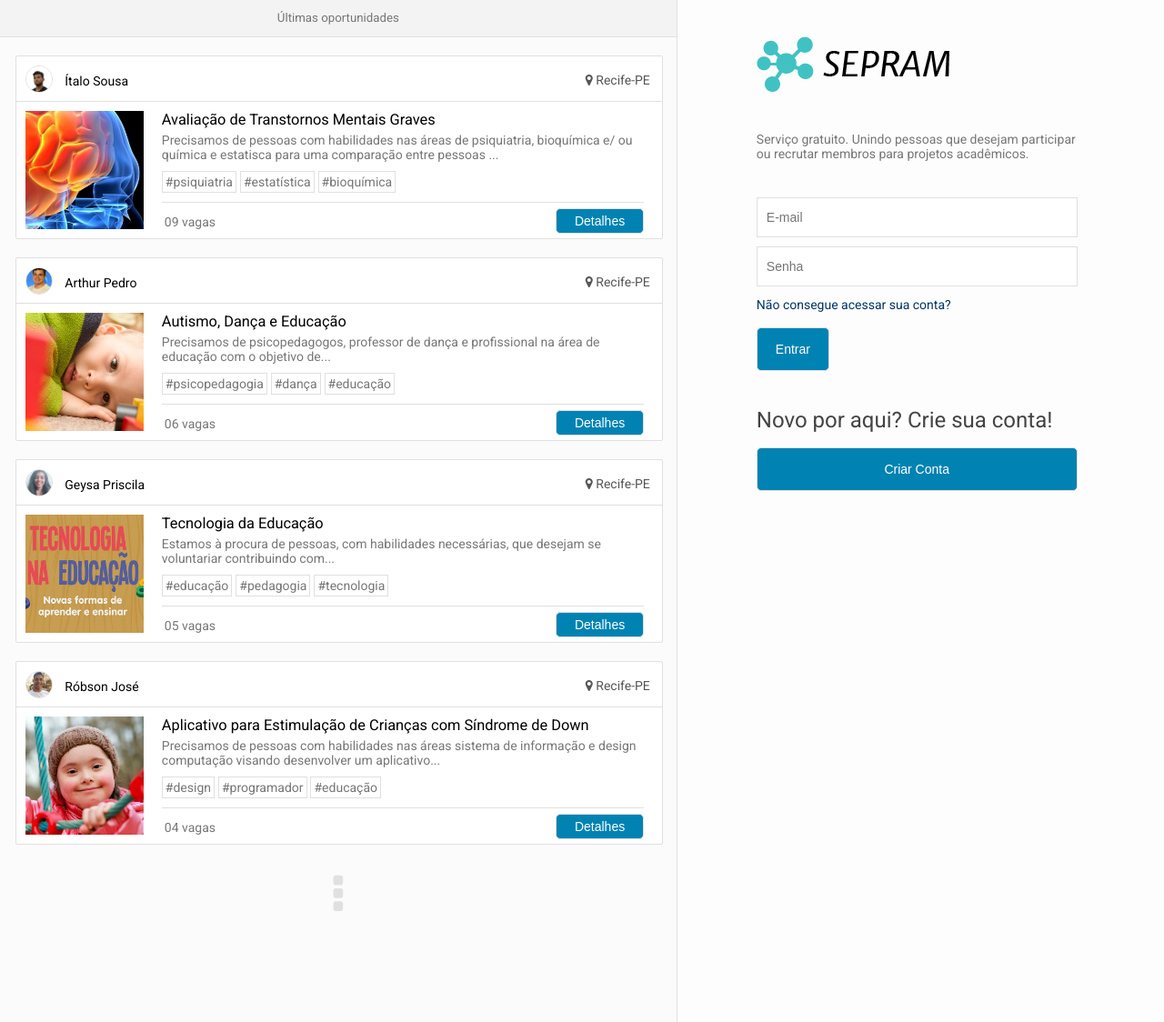
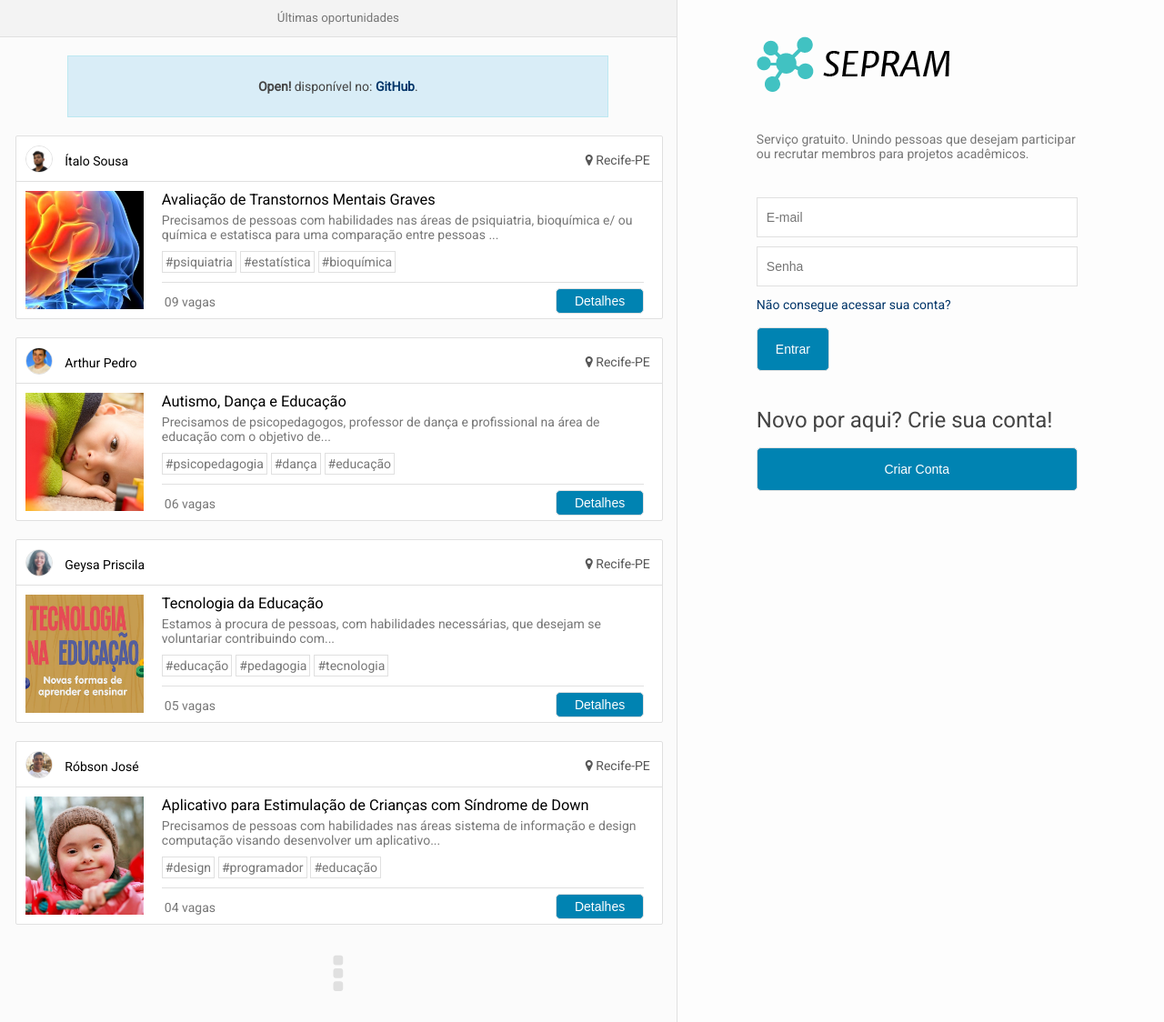
Before and after one commit to ItaloSa/sepram, a PHP site: page / in a window 1280 px wide. Shown: the whole page at 91% size. Run offline with PHP 8.4, Linux system fonts and the light colour scheme; some libraries are stand-ins or nearby versions.

Commit message:
Update index.php

```diff
--- a/sepram/index.php
+++ b/sepram/index.php
@@ -21,6 +21,13 @@
 						</div>
 					</header>
 					<div class="left-content scroll">
+						<div class="container">
+							<div class="row">
+								<div class="col col-12 alert-info">
+									<p><b>Open!</b> disponível no: <a href="https://github.com/ItaloSa/sepram">GitHub</a>.</p>
+								</div>
+							</div>
+						</div>
 						<?php
 							include "index_box.php"
 						?>
```
